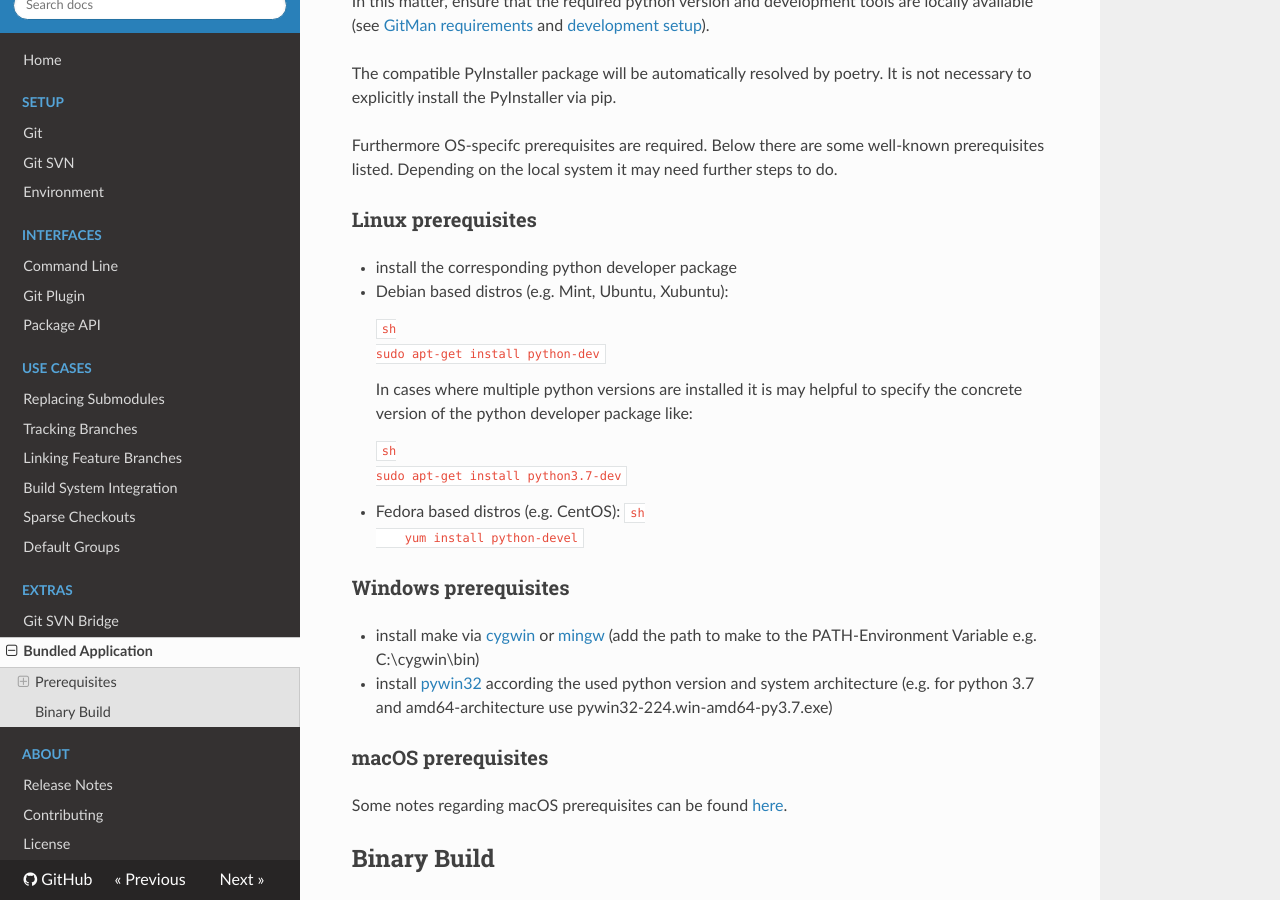
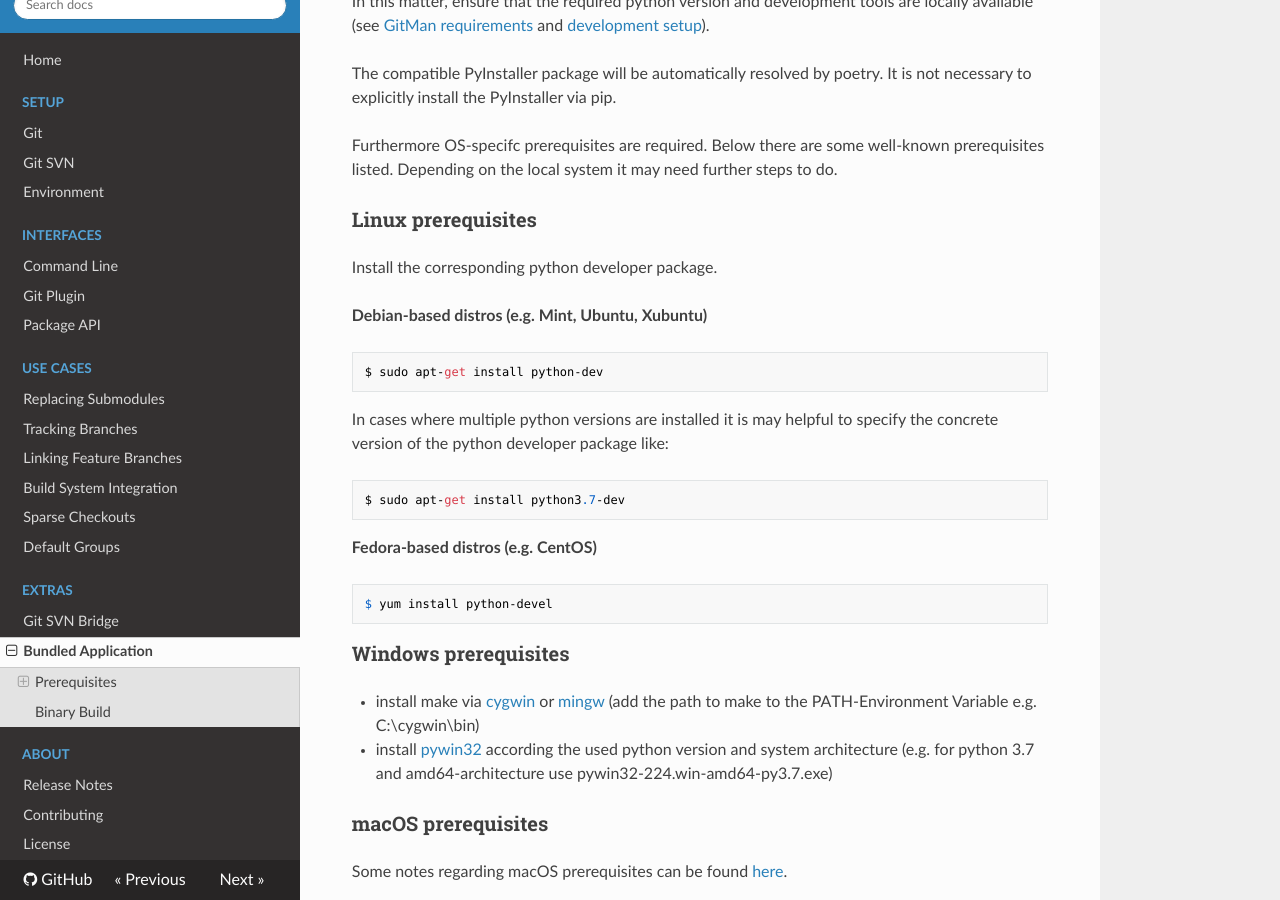
Before and after one commit to jacebrowning/gitman, an MkDocs documentation site: the page built from docs/extras/bundled-application.md, in a window 1280 px wide and 900 px high, scrolled down 781 px. Built offline with MkDocs 1.6.1, drawn with Linux system fonts in a browser that asks for light colours; nearby versions of some CDN libraries.

Commit message:
Fix shell command formatting

````diff
--- a/docs/extras/bundled-application.md
+++ b/docs/extras/bundled-application.md
@@ -27,25 +27,26 @@ Depending on the local system it may need further steps to do.
 
 ### Linux prerequisites
 
-- install the corresponding python developer package
+Install the corresponding python developer package.
 
-  - Debian based distros (e.g. Mint, Ubuntu, Xubuntu):
+**Debian-based distros (e.g. Mint, Ubuntu, Xubuntu)**
 
-    ```sh
-    sudo apt-get install python-dev
-    ```
+```sh
+$ sudo apt-get install python-dev
+```
 
-    In cases where multiple python versions are installed it is may
-    helpful to specify the concrete version of the python developer package like:
+In cases where multiple python versions are installed it is may
+helpful to specify the concrete version of the python developer package like:
 
-    ```sh
-    sudo apt-get install python3.7-dev
-    ```
+```sh
+$ sudo apt-get install python3.7-dev
+```
 
-  - Fedora based distros (e.g. CentOS):
-    ```sh
-    yum install python-devel
-    ```
+**Fedora-based distros (e.g. CentOS)**
+
+```sh
+$ yum install python-devel
+```
 
 ### Windows  prerequisites
 
````
